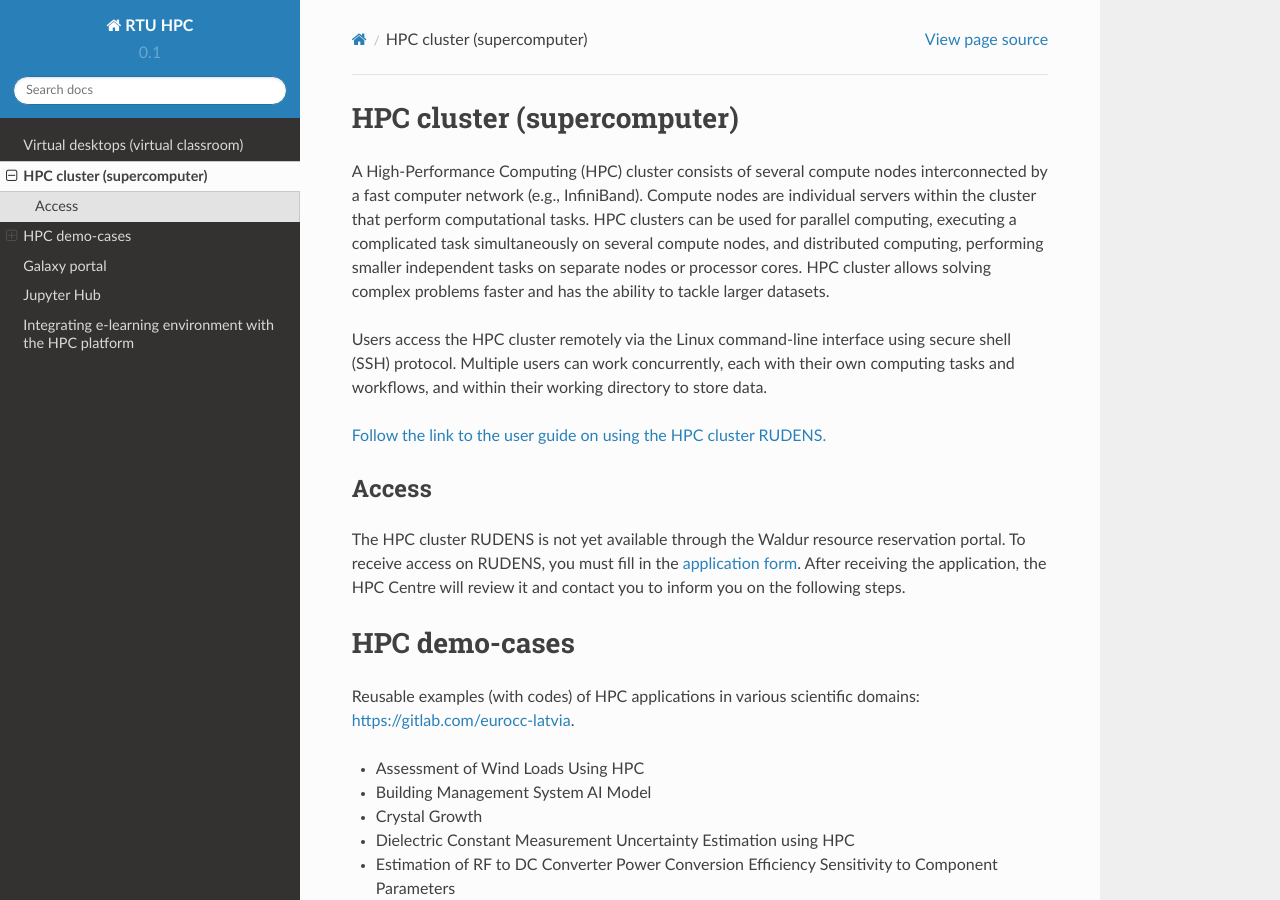
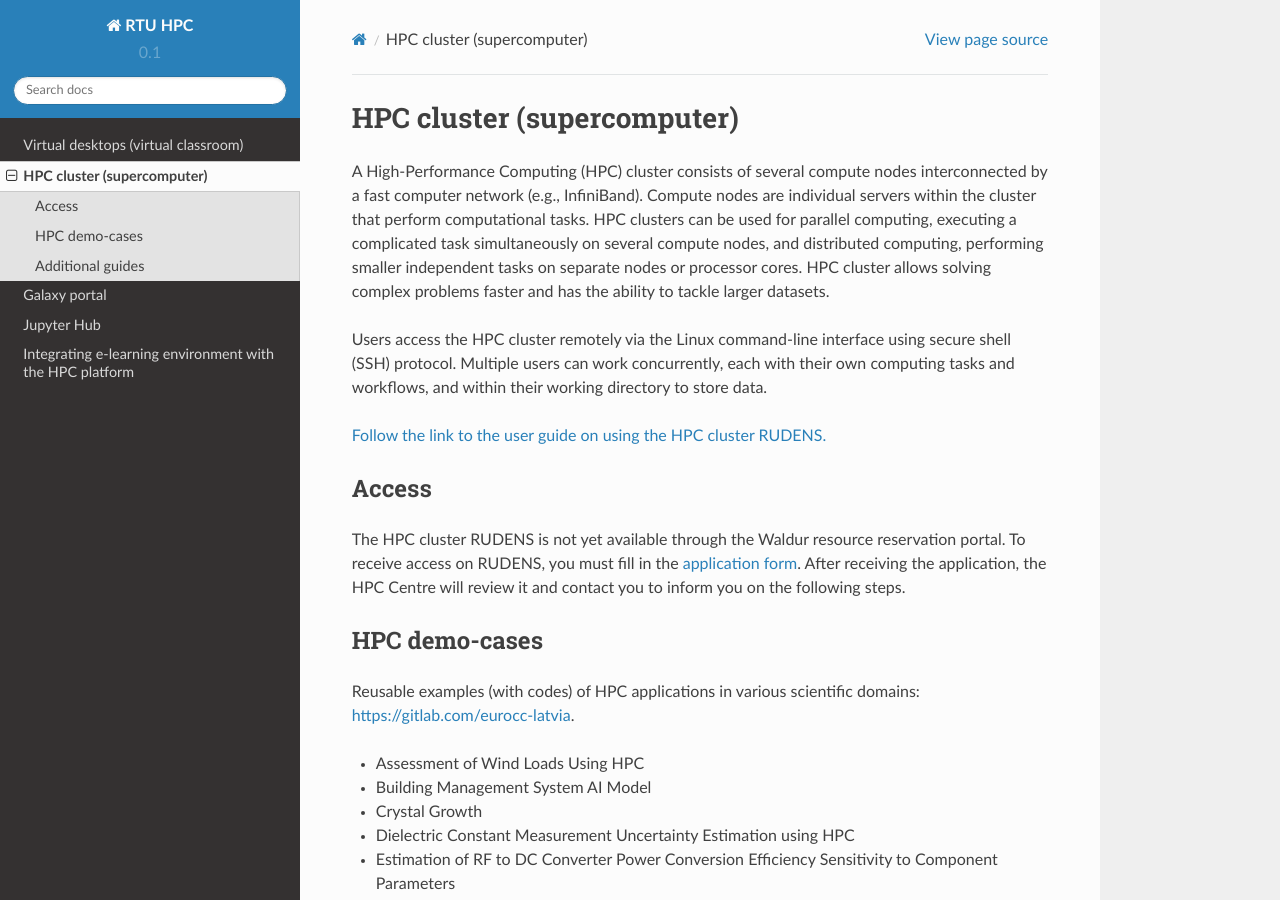
Before and after one commit to rtuhpc/hpc-platform, a Sphinx documentation site: the page built from doc/hpc.md, in a window 1280 px wide and 900 px high. Built offline with Sphinx 7.4.7 and the Read the Docs theme 2.0.0, drawn with Linux system fonts in a browser that asks for light colours.

Commit message:
Update hpc.md

```diff
--- a/doc/hpc.md
+++ b/doc/hpc.md
@@ -11,7 +11,7 @@
 The HPC cluster RUDENS is not yet available through the Waldur resource reservation portal.
 To receive access on RUDENS, you must fill in the [application form](https://docs.google.com/forms/d/e/1FAIpQLSemd1JlJB2lyW0Fal6OA3MM7cmxpqh0GQt145lrzmqqIFQIeA/viewform).  After receiving the application, the HPC Centre will review it and contact you to inform you on the following steps.
 
-# HPC demo-cases
+## HPC demo-cases
 
 Reusable examples (with codes) of HPC applications in various scientific domains: [https://gitlab.com/eurocc-latvia](https://gitlab.com/eurocc-latvia).
 
```
